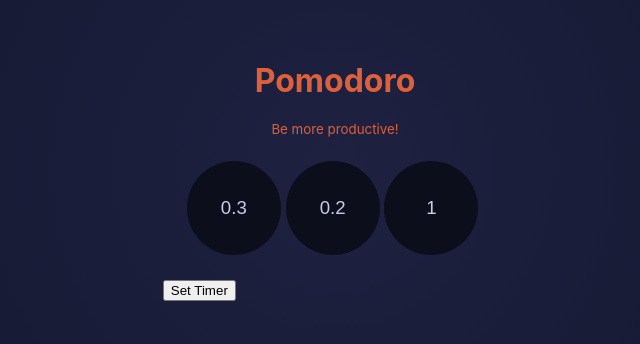
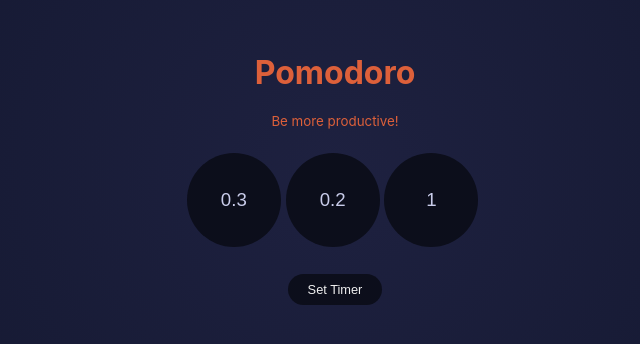
Before and after one commit to jalonghurst/Mindful-Motivation, a React (Create React App) app: page / in a window 1280 px wide. Shown: the part 230-574 px from the top of the page, without its empty margins (305-945 px from the left). Built offline with nearby package versions, Linux system fonts and the light colour scheme.

Commit message:
Added button and form-container class styling

```diff
--- a/src/index.css
+++ b/src/index.css
@@ -23,6 +23,23 @@ code {
   background: radial-gradient(circle, #1E2140 0%, #151932 65%);
 }
 
+button {
+  color:#efefef;
+  font-size:0.8rem;
+  padding: 0.5rem 1.2rem;
+  border:none;
+  border-radius:3rem;
+  margin:0.2rem;;
+  background:#0C0E1B;
+  min-width: 80px;
+  cursor: pointer;
+}
+
+
+.form-container {
+  text-align: center;
+}
+
 .input-wrapper {
   margin: 1.5rem;
 }
```
